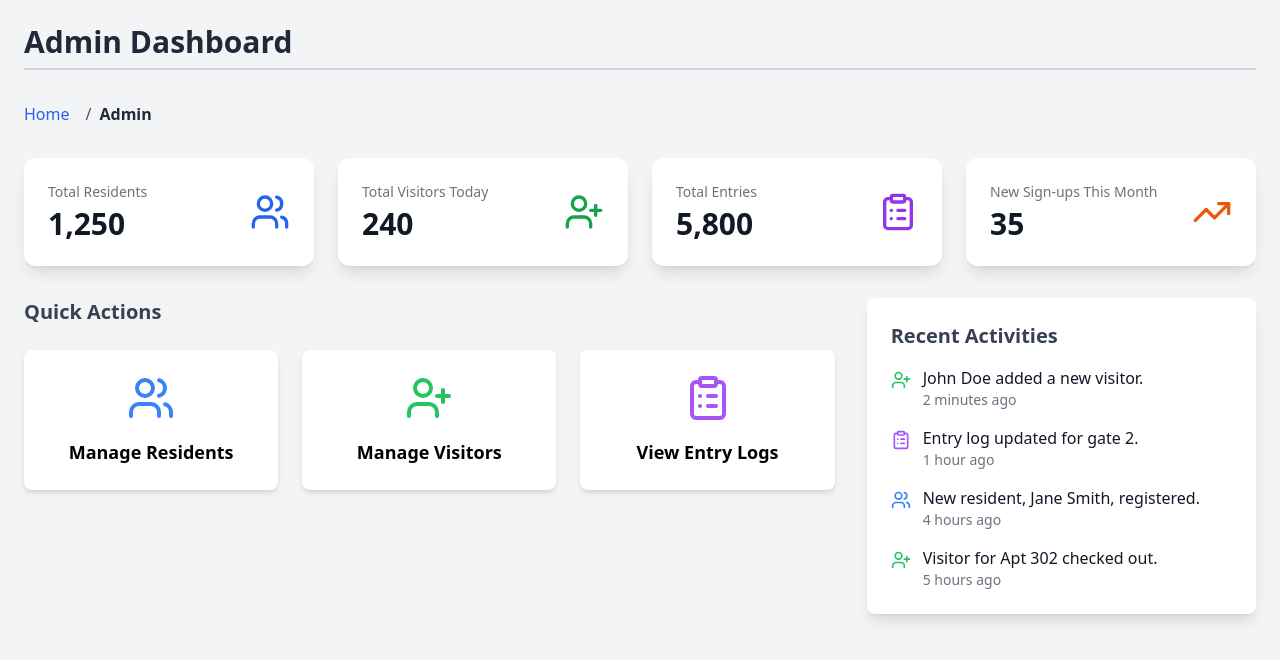
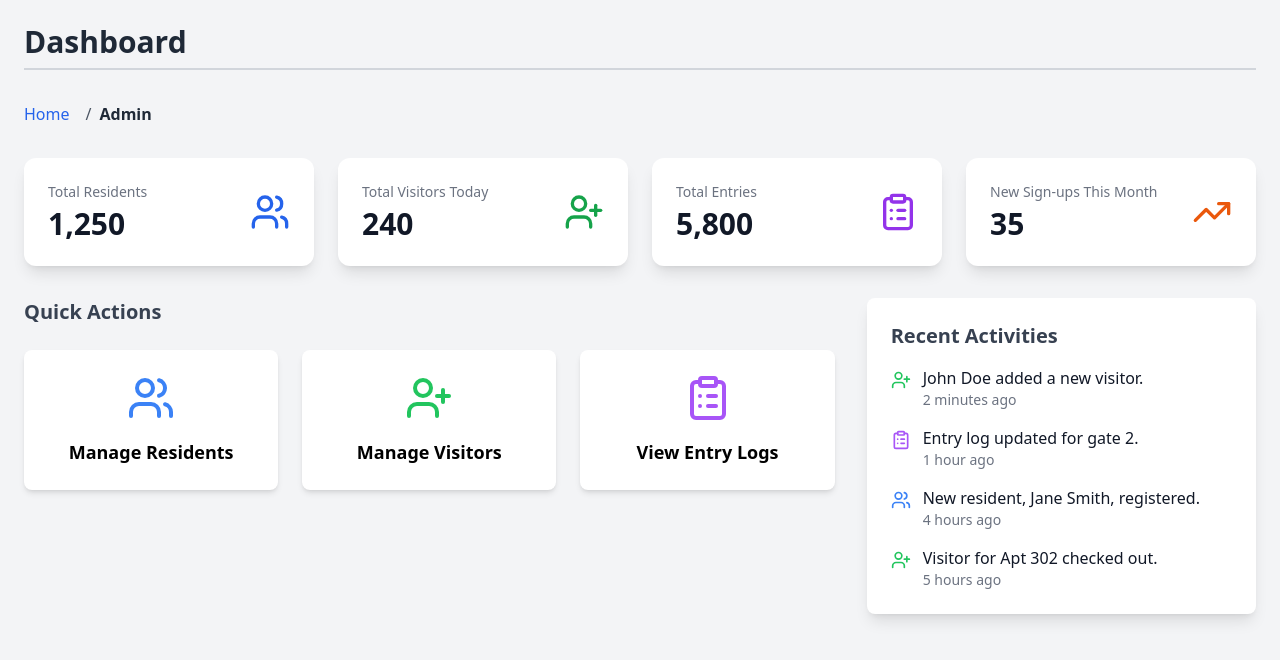
Before and after one commit to Sathvik-varma12/Gated-Portal, a React (Vite) app: page /admin in a window 1280 px wide. Shown: the top 660 px of the page. Built offline with nearby package versions, Linux system fonts and the light colour scheme.

Commit message:
Admin Updates
Added Routes for new pages

```diff
--- a/src/App.tsx
+++ b/src/App.tsx
@@ -4,8 +4,8 @@ import Login from "./components/auth/Login";
 import AdminDashboard from "./components/admin/AdminDashboard";
 import ResidentDashboard from "./components/resident/ResidentDashboard";
 import Visitors from "./components/resident/Visitors";
-// import ManageVisitors from "./components/admin/ManageVisitors";
-// import ManageResidents from "./components/admin/ManageResidents";
+import ManageVisitors from "./components/admin/ManageVisitors";
+import ManageResidents from "./components/admin/ManageResidents";
 
 function App() {
   return (
@@ -16,8 +16,8 @@ function App() {
 
         {/* Dashboards */}
         <Route path="/admin" element={<AdminDashboard />} />
-          {/* <Route path="/admin/manage-visitors" element={<ManageVisitors/>} /> */}
-          {/* <Route path="/admin/manage-residents" element={<ManageResidents/>} /> */}
+          <Route path="/admin/manage-visitors" element={<ManageVisitors/>} />
+          <Route path="/admin/manage-residents" element={<ManageResidents/>} />
         <Route path="/resident" element={<ResidentDashboard />} />
           <Route path="/resident/visitors" element={<Visitors/>} />
 
--- a/src/components/admin/AdminDashboard.tsx
+++ b/src/components/admin/AdminDashboard.tsx
@@ -9,10 +9,9 @@ const AdminDashboard: React.FC = () => {
   return (
     <div className="space-y-8 p-6 bg-gray-100 min-h-screen">
       <h2 className="text-3xl font-bold text-gray-800 border-b-2 border-gray-300 pb-2">
-        Admin Dashboard
+        Dashboard
       </h2>
       <Breadcrumb />
-
       {/* Stats Section */}
       <div className="grid grid-cols-1 md:grid-cols-2 lg:grid-cols-4 gap-6">
         <div className="p-6 bg-white rounded-xl shadow-lg flex items-center justify-between transition-transform duration-300 hover:scale-105">
```
